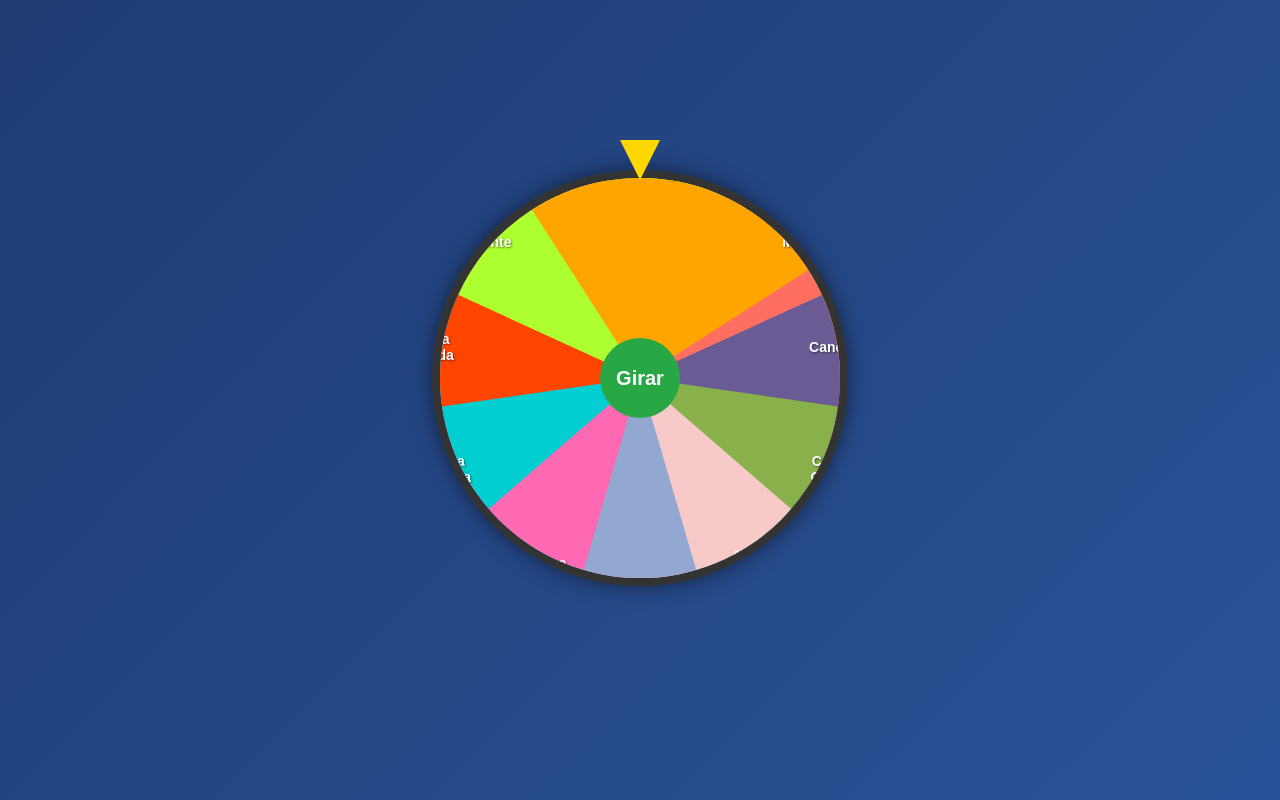
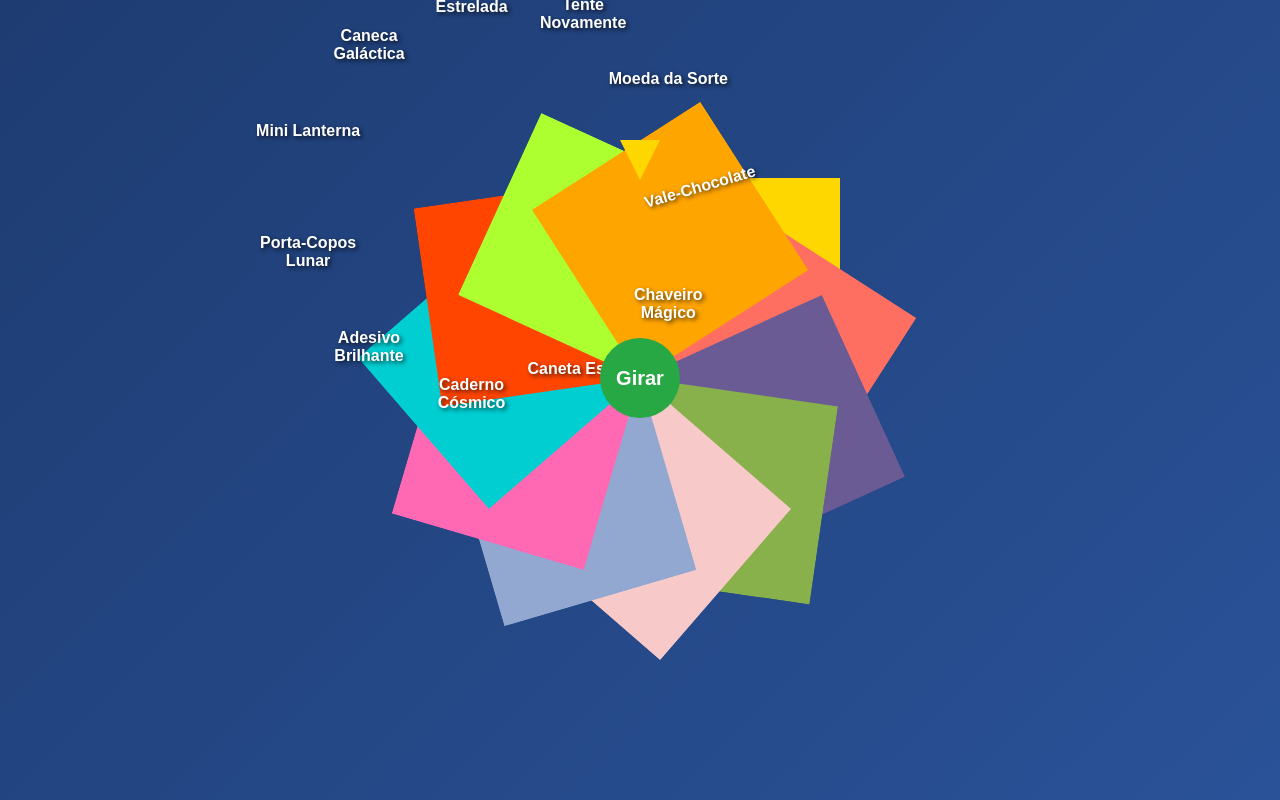
Before and after one commit to EderamorimTH/roleta-da-sorte, a plain HTML site: page index.html in a window 1280 px wide. Drawn offline with Linux system fonts and the light colour scheme.

Commit message:
Update roleta.css

```diff
--- a/roleta.css
+++ b/roleta.css
@@ -24,7 +24,7 @@ body {
     border-left: 20px solid transparent;
     border-right: 20px solid transparent;
     border-top: 40px solid #FFD700;
-    z-index: 10;
+    z-index: 15;
 }
 
 .roleta {
@@ -34,7 +34,6 @@ body {
     border-radius: 50%;
     border: 8px solid #333;
     box-shadow: 0 0 20px rgba(0, 0, 0, 0.5);
-    overflow: hidden;
     transform: rotate(0deg);
     transition: transform 8s cubic-bezier(0.1, 0.7, 0.2, 1);
 }
@@ -61,27 +60,26 @@ body {
 
 .premio {
     position: absolute;
-    width: 100px;
+    width: 120px;
     text-align: center;
-    font-size: 14px;
+    font-size: 16px;
     font-weight: bold;
     color: #fff;
-    text-shadow: 1px 1px 2px rgba(0, 0, 0, 0.5);
-    top: 50%;
-    left: 50%;
+    text-shadow: 2px 2px 4px rgba(0, 0, 0, 0.7);
+    z-index: 10;
 }
 
-.premio1 { transform: translate(-50%, -50%) rotate(16.36deg) translateY(-220px) rotate(-16.36deg); }
-.premio2 { transform: translate(-50%, -50%) rotate(49.09deg) translateY(-220px) rotate(-49.09deg); }
-.premio3 { transform: translate(-50%, -50%) rotate(81.82deg) translateY(-220px) rotate(-81.82deg); }
-.premio4 { transform: translate(-50%, -50%) rotate(114.55deg) translateY(-220px) rotate(-114.55deg); }
-.premio5 { transform: translate(-50%, -50%) rotate(147.28deg) translateY(-220px) rotate(-147.28deg); }
-.premio6 { transform: translate(-50%, -50%) rotate(180.01deg) translateY(-220px) rotate(-180.01deg); }
-.premio7 { transform: translate(-50%, -50%) rotate(212.74deg) translateY(-220px) rotate(-212.74deg); }
-.premio8 { transform: translate(-50%, -50%) rotate(245.47deg) translateY(-220px) rotate(-245.47deg); }
-.premio9 { transform: translate(-50%, -50%) rotate(278.20deg) translateY(-220px) rotate(-278.20deg); }
-.premio10 { transform: translate(-50%, -50%) rotate(310.93deg) translateY(-220px) rotate(-310.93deg); }
-.premio11 { transform: translate(-50%, -50%) rotate(343.66deg) translateY(-220px) rotate(-343.66deg); }
+.premio1 { transform: translate(200px, 0) rotate(-16.36deg); }
+.premio2 { transform: rotate(32.73deg) translate(200px, 0) rotate(-32.73deg); }
+.premio3 { transform: rotate(65.46deg) translate(200px, 0) rotate(-65.46deg); }
+.premio4 { transform: rotate(98.19deg) translate(200px, 0) rotate(-98.19deg); }
+.premio5 { transform: rotate(130.92deg) translate(200px, 0) rotate(-130.92deg); }
+.premio6 { transform: rotate(163.65deg) translate(200px, 0) rotate(-163.65deg); }
+.premio7 { transform: rotate(196.38deg) translate(200px, 0) rotate(-196.38deg); }
+.premio8 { transform: rotate(229.11deg) translate(200px, 0) rotate(-229.11deg); }
+.premio9 { transform: rotate(261.84deg) translate(200px, 0) rotate(-261.84deg); }
+.premio10 { transform: rotate(294.57deg) translate(200px, 0) rotate(-294.57deg); }
+.premio11 { transform: rotate(327.30deg) translate(200px, 0) rotate(-327.30deg); }
 
 .btnRoleta {
     position: absolute;
@@ -99,6 +97,7 @@ body {
     top: 50%;
     left: 50%;
     transform: translate(-50%, -50%);
+    z-index: 20;
 }
 
 .play {
```
